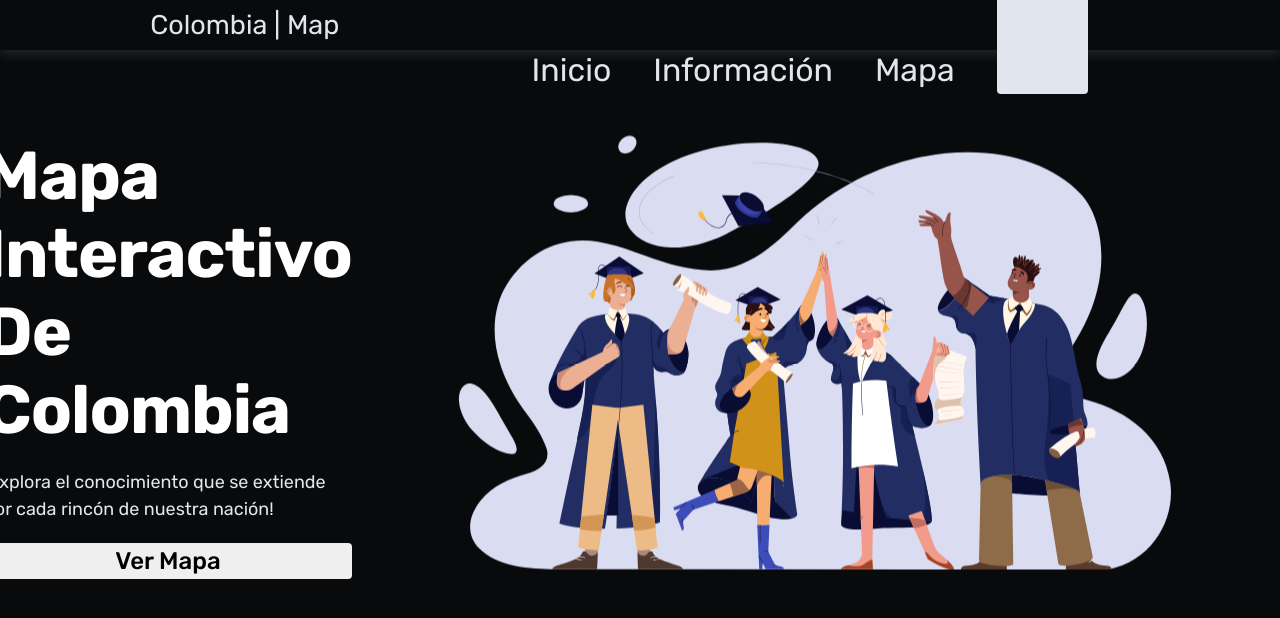
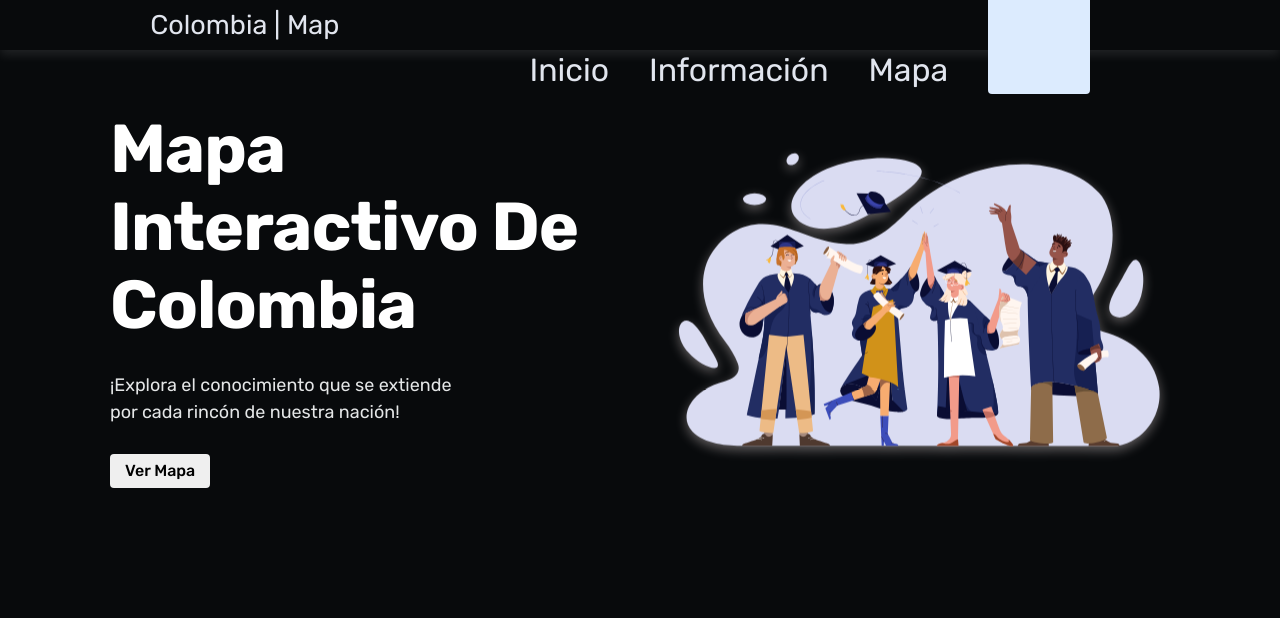
Before and after one commit to jefersonqui/UCOL, a React (Vite) app: page / in a window 1280 px wide. Shown: the top 618 px of the page. Built offline with nearby package versions, Linux system fonts and the light colour scheme.

Commit message:
Configuracion banner responsive2

```diff
--- a/src/components/Navbar.module.css
+++ b/src/components/Navbar.module.css
@@ -1,8 +1,9 @@
-:root{
+:root {
   --color-text: #E6BCCD;
   --color-one: #E1E5EE;
   --color-base: #012A36;
 }
+
 .navBar {
   display: flex;
   height: 50px;
@@ -22,10 +23,12 @@
   flex-direction: column;
   align-items: center;
 }
+
 .navOpen:hover {
   cursor: pointer;
   color: #f9fd0a;
 }
+
 .navLink {
   display: flex;
   font-size: 2em;
@@ -50,6 +53,7 @@
   0% {
     height: 0px;
   }
+
   100% {
     height: 1px;
   }
@@ -65,28 +69,33 @@
   .logo {
     font-size: 1.5em;
   }
+
   .navBar {
     align-content: center;
     align-items: center;
     justify-content: space-evenly;
     height: 50px;
   }
+
   .linksContainer {
     display: flex;
     width: 50%;
     flex-direction: row;
     justify-content: space-evenly;
   }
+
   .navLink {
     font-weight: 400;
     padding-top: 4px;
     font-size: 1.1em;
     transition: 0.5s;
   }
+
   .navLink:hover {
     cursor: pointer;
     color: #f9fd0a;
   }
+
   .navOnScroll {
     align-content: center;
     align-items: center;
@@ -107,20 +116,28 @@
 }
 
 .contactLink {
-    color:  var(--color-base);
+  color: var(--color-base);
   display: flex;
-    font-size: 1.1em;
-    font-weight: 400;
-    background-color: #E1E5EE;
-    border-radius: 4px;
-    padding: 3px;
+  text-decoration: none;
+  display: inline-block;
+  font-family: inherit;
+  font-size: 1rem;
+  font-weight: 500;
+  line-height: 1.5;
+  text-align: center;
+  vertical-align: middle;
+  white-space: nowrap;
+  border-radius: 0.25rem;
+  transition: all 0.3s ease-in-out;
+  padding: 5px 15px;
+  background-color: hsl(214, 95%, 93%);
+
 }
-  .contactLink:active {
-    transform: translateY(1px);
-    box-shadow: none;
-  }
+
+
+
 .contactLink:hover {
   cursor: pointer;
   color: var(--color-base);
-    box-shadow: 0 0 10px 0 rgba(225, 229, 238, 0.5);
+  box-shadow: 0 0 10px 0  hsl(214, 95%, 93%);
 }
--- a/src/pages/banner.jsx
+++ b/src/pages/banner.jsx
@@ -2,30 +2,21 @@ import stylesb from './banner.module.css';
 import bannerSvg from '../assets/banner.svg';
 const Banner = () => {
   return (
-
-    <section className={stylesb.sectionban}>
-      <div className={stylesb["banner-column"]}>
-      <img
-            className={stylesb["banner-image"]}
-            src={bannerSvg}
-            alt="Banner"
-            onMouseEnter={(e) => e.target.style.transform = 'translateY(-5px)'}
-            onMouseLeave={(e) => e.target.style.transform = 'translateY(0)'}
-          />
-        <div className={stylesb.bannerInner}>
-          <h1 className={stylesb["heading-xl"]}>Mapa Interactivo De Colombia</h1>
-          <p className={stylesb.paragraph}>
-          ¡Explora el conocimiento que se extiende por cada rincón de nuestra nación!
-          </p>
-          <button className={`${stylesb.btn} ${stylesb.btnDarken} ${stylesb.btnInline}`}>
-            Ver Mapa
-          </button>
-
-
+    <section class={stylesb.sectionban}>
+      <div class={stylesb["banner-container"]}>
+        <div class={stylesb["banner-column"]}>
+          <div class={stylesb.bannerInner}>
+            <h1 class={stylesb["heading-xl"]}>Mapa Interactivo De Colombia</h1>
+            <p class={stylesb.paragraph}>¡Explora el conocimiento que se extiende por cada rincón de nuestra nación!</p>
+            <button class={`${stylesb.btn} ${stylesb.btnDarken} ${stylesb.btnInline}`}>Ver Mapa<i className="bx bx-right-arrow-alt"></i></button>
+          </div>
         </div>
-
+        <div class={stylesb["image-container"]}>
+          <img class={stylesb["banner-image"]} src={bannerSvg} alt="Banner" />
+        </div>
       </div>
     </section>
+
 
   );
 };
--- a/src/pages/banner.module.css
+++ b/src/pages/banner.module.css
@@ -47,66 +47,65 @@
     -moz-osx-font-smoothing: grayscale;
     text-rendering: optimizeLegibility;
 }
-.sectionban{
-    padding: 4rem 4rem 2rem;
+
+.sectionban {
+    padding: 90px;
+}
+
+.banner-container {
+    display: grid;
+    grid-template-columns: 1fr 1fr;
+    gap: 20px;
 }
 
 .banner-column {
-    position: relative;
-    display: grid;
-    align-items: center;
-    row-gap: 3rem;
-    /* max-width: 85rem;
-    height: auto;
-    margin: 0 auto;
-    padding: 0 1.25rem;
-    align-items: center;
-    row-gap: 3rem; */
+    display: flex;
+    flex-direction: column;
+    justify-content: center;
 }
 
-  @media only screen and (min-width: 48rem) {
-    .banner-column {
-      grid-template-columns: repeat(2, minmax(0, 1fr));
+.image-container {
+    display: flex;
     justify-content: center;
-    }
+    align-items: center;
+    filter: drop-shadow(0 4px 6px rgba(236, 221, 221, 0.397));
 }
 
-  @media only screen and (min-width: 64rem) {
-    .banner-column {
-      grid-template-columns: 1fr max-content;
-      column-gap: 4rem;
-      margin-top: 3rem;
-    }
-  }
 .bannerInner {
+    padding: 20px;
     display: flex;
     flex-direction: column;
-    gap: 20px;
+    align-items: flex-start;
+    row-gap: 1.75rem;
+}
 
-  }
 .banner-image {
-    min-width: 50rem;
-    position: relative;
-    z-index: 1;
+    max-width: 100%;
+    width: 800px;
+    height: auto;
+    transition: transform 0.3s ease-in-out;
     animation: floatAnimation 3s ease-in-out infinite alternate;
 }
 
-  @media only screen and (min-width: 48rem) {
-    .banner-image {
-      order: 1;
-      max-width: 20rem;
-      height: auto;
+@media screen and (max-width: 768px) {
+    .banner-container {
+        grid-template-columns: 1fr;
+    }
+
+    .image-container {
+        order: -1;
+        /* Mover la imagen antes del texto */
+        justify-content: flex-start;
+    }
+
+    .banner-column {
+        align-items: center;
+        text-align: center;
+    }
+    .bannerInner{
+        align-items: center;
     }
 }
-
-  @media only screen and (min-width: 64rem) {
-    .banner-image {
-      max-width: 25rem;
-      height: auto;
-      margin-right: 5rem;
-    }
-  }
-
 
 @keyframes floatAnimation {
     0% {
@@ -114,7 +113,7 @@
     }
 
     50% {
-        transform: translateY(-10px);
+        transform: translateY(10px);
         /* Elevación máxima */
     }
 
@@ -123,22 +122,17 @@
     }
 }
 
-  .paragraph {
-    font-family: inherit;
-    font-size: clamp(1rem, 2vw, 1.125rem);
-    text-wrap: balance;
-    color: var(--color-white-200);
- }
 
 .btn {
     cursor: pointer;
     border: none;
     outline: none;
     user-select: none;
+    box-shadow: none;
     text-decoration: none;
     display: inline-block;
     font-family: inherit;
-    font-size: 1.5rem;
+    font-size: 1rem;
     font-weight: 500;
     line-height: 1.5;
     text-align: center;
@@ -150,24 +144,20 @@
     border-radius: 0.25rem;
     text-transform: unset;
     transition: all 0.3s ease-in-out;
+    padding: 5px 15px;
 }
 
-  /* .btn-inline {
-    display: inline-flex;
-    align-items: center;
-    justify-content: center;
-    column-gap: 0.5rem;
-  }
-  .btn-darken {
-    padding: 0.75rem 2rem;
-    color: var(--color-white-100);
-    background-color: var(--color-black-200);
-    box-shadow: var(--shadow-medium);
-  } */
-  .heading-xl{
+.heading-xl {
     font-family: inherit;
     font-size: clamp(2.648rem, 6vw, 4.241rem);
     font-weight: 700;
     line-height: 1.15;
     letter-spacing: -1px;
 }
+
+.paragraph {
+    font-family: inherit;
+    font-size: clamp(1rem, 2vw, 1.125rem);
+    text-wrap: balance;
+    color: var(--color-white-200);
+}
```
Lines whose indentation alone changed are shown as unchanged.
